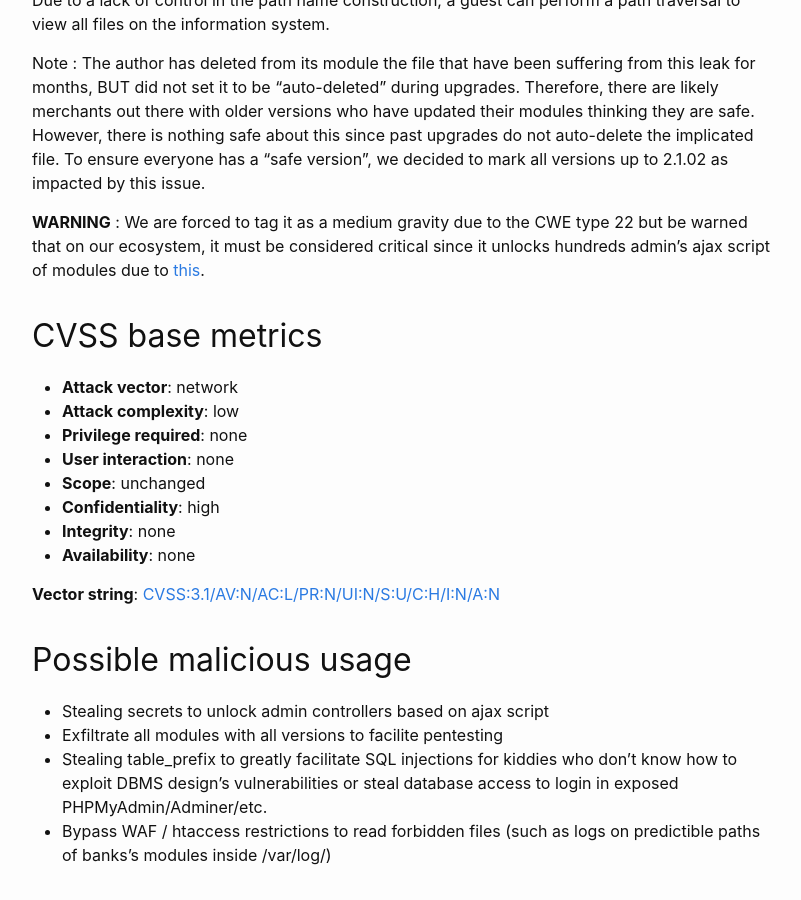
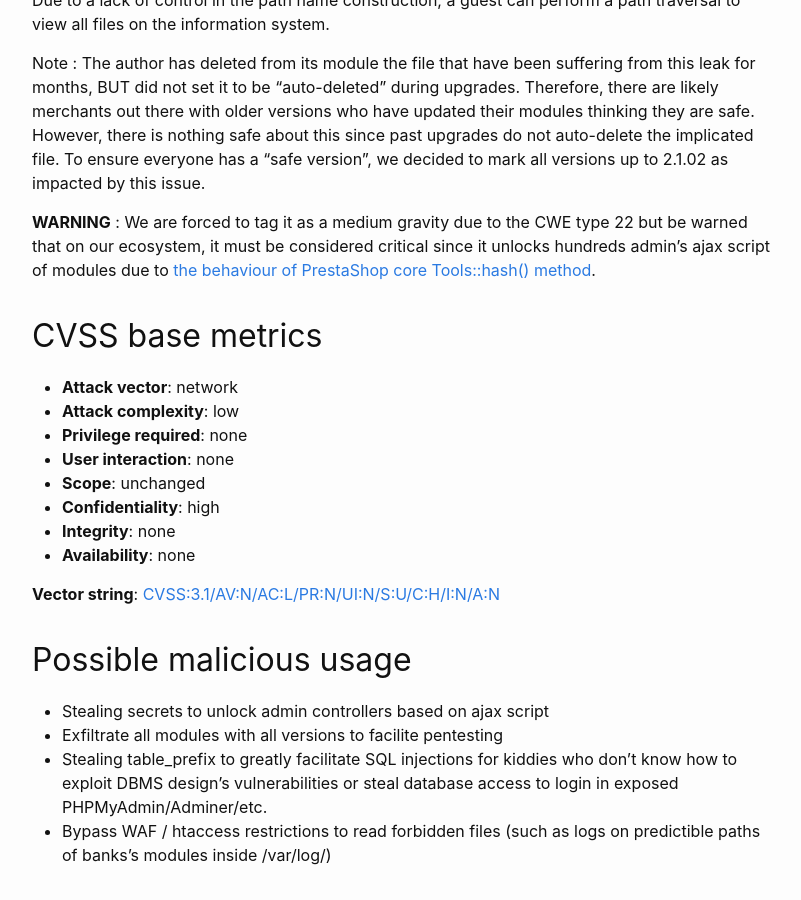
Before and after one commit to friends-of-presta/security-advisories, a Jekyll site: the page built from _posts/2023-07-20-ultimateimagetool.md, in a window 1280 px wide and 900 px high, scrolled down 923 px. Shown: the whole window, without its empty margins (238-1039 px from the left). Built offline with Jekyll 4.4.1, drawn with Linux system fonts in a browser that asks for light colours.

Commit message:
Update 2023-07-20-ultimateimagetool.md

```diff
--- a/_posts/2023-07-20-ultimateimagetool.md
+++ b/_posts/2023-07-20-ultimateimagetool.md
@@ -29,7 +29,7 @@ Due to a lack of control in the path name construction, a guest can perform a pa
 
 Note : The author has deleted from its module the file that have been suffering from this leak for months, BUT did not set it to be "auto-deleted" during upgrades. Therefore, there are likely merchants out there with older versions who have updated their modules thinking they are safe. However, there is nothing safe about this since past upgrades do not auto-delete the implicated file. To ensure everyone has a "safe version", we decided to mark all versions up to 2.1.02 as impacted by this issue.
 
-**WARNING** : We are forced to tag it as a medium gravity due to the CWE type 22 but be warned that on our ecosystem, it must be considered critical since it unlocks hundreds admin's ajax script of modules due to [this](https://github.com/PrestaShop/PrestaShop/blob/6c05518b807d014ee8edb811041e3de232520c28/classes/Tools.php#L1247).
+**WARNING** : We are forced to tag it as a medium gravity due to the CWE type 22 but be warned that on our ecosystem, it must be considered critical since it unlocks hundreds admin's ajax script of modules due to [the behaviour of PrestaShop core Tools::hash() method](https://github.com/PrestaShop/PrestaShop/blob/6c05518b807d014ee8edb811041e3de232520c28/classes/Tools.php#L1247).
 
 
 ## CVSS base metrics
```
